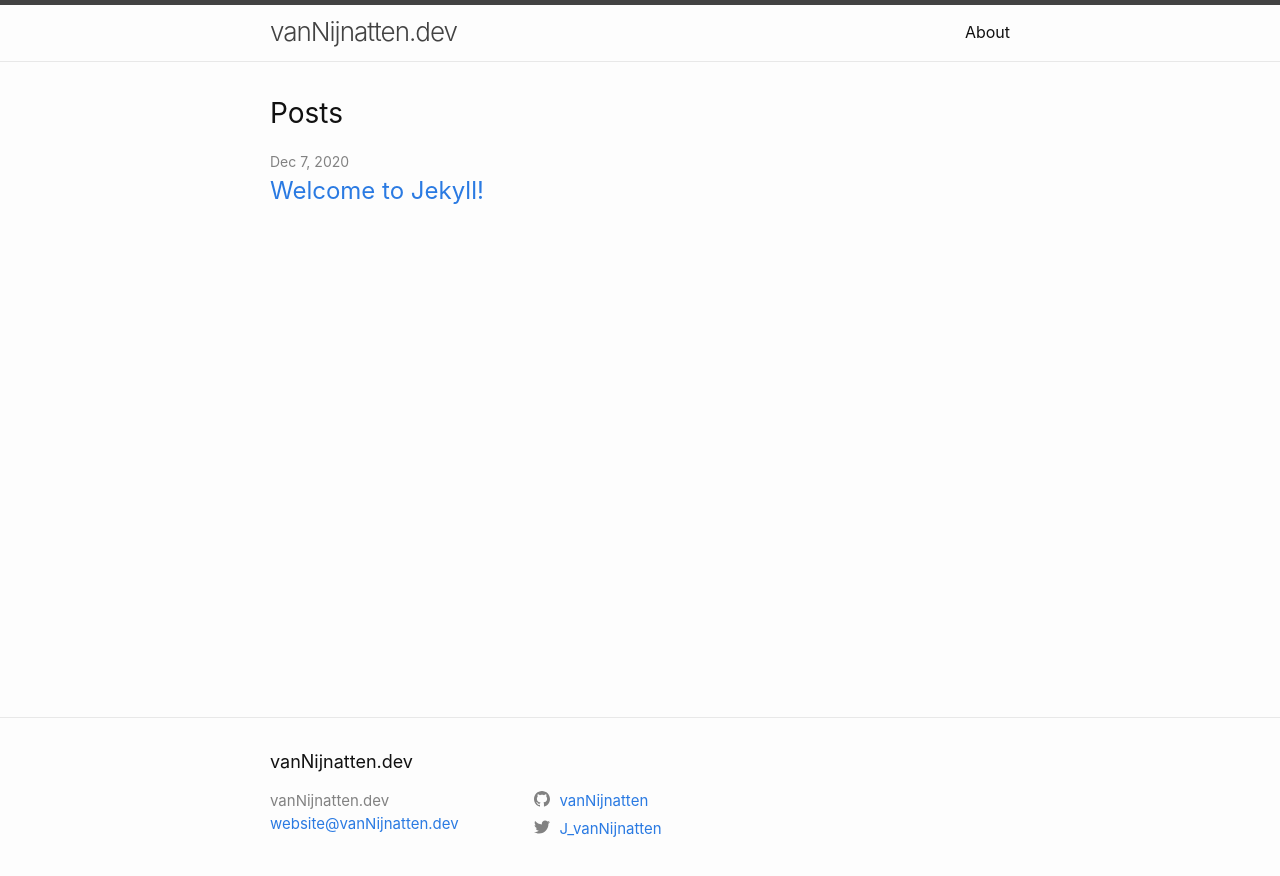
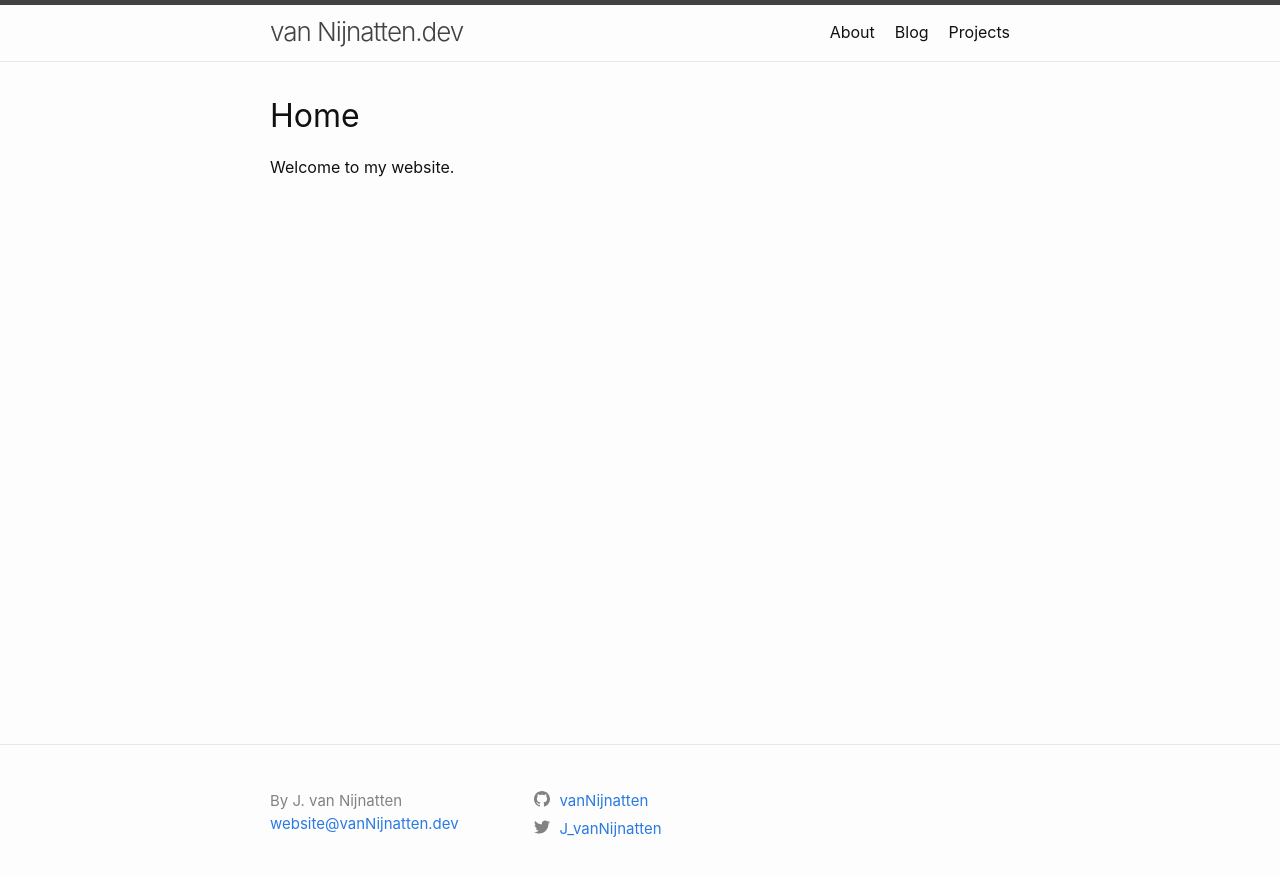
Before and after one commit to vanNijnatten/vanNijnatten.dev, a Jekyll site: the page built from index.markdown, in a window 1280 px wide. Shown: the top 876 px of the page. Built offline with Jekyll 4.4.1, drawn with Linux system fonts in a browser that asks for light colours.

Commit message:
First edits for the new layout

```diff
--- a/_config.yml
+++ b/_config.yml
@@ -18,7 +18,8 @@
 # You can create any custom variable you would like, and they will be accessible
 # in the templates via {{ site.myvariable }}.
 
-title: vanNijnatten.dev
+title: van Nijnatten.dev
+author: J. van Nijnatten
 email: website@vanNijnatten.dev
 description: >- # this means to ignore newlines until "baseurl:"
 
--- a/_includes/footer.html
+++ b/_includes/footer.html
@@ -3,14 +3,14 @@
 
   <div class="wrapper">
 
-    <h2 class="footer-heading">{{ site.title | escape }}</h2>
+    <h2 class="footer-heading">{{ escape }}</h2>
 
     <div class="footer-col-wrapper">
       <div class="footer-col footer-col-1">
         <ul class="contact-list">
           <li class="p-name">
             {%- if site.author -%}
-              {{ site.author | escape }}
+              By {{ site.author | escape }}
             {%- else -%}
               {{ site.title | escape }}
             {%- endif -%}
--- a/_layouts/home.html
+++ b/_layouts/home.html
@@ -5,29 +5,10 @@ layout: default
 <div class="home">
   {%- if page.title -%}
     <h1 class="page-heading">{{ page.title }}</h1>
+  {%- else if page.hiddentitle -%}
+    <h1 class="page-heading">{{ page.hiddentitle }}</h1>
   {%- endif -%}
 
   {{ content }}
 
-  {%- if site.posts.size > 0 -%}
-    <h2 class="post-list-heading">{{ page.list_title | default: "Posts" }}</h2>
-    <ul class="post-list">
-      {%- for post in site.posts -%}
-      <li>
-        {%- assign date_format = site.minima.date_format | default: "%b %-d, %Y" -%}
-        <span class="post-meta">{{ post.date | date: date_format }}</span>
-        <h3>
-          <a class="post-link" href="{{ post.url | relative_url }}">
-            {{ post.title | escape }}
-          </a>
-        </h3>
-        {%- if site.show_excerpts -%}
-          {{ post.excerpt }}
-        {%- endif -%}
-      </li>
-      {%- endfor -%}
-    </ul>
-
-  {%- endif -%}
-
 </div>
--- a/index.markdown
+++ b/index.markdown
@@ -1,6 +1,5 @@
 ---
-# Feel free to add content and custom Front Matter to this file.
-# To modify the layout, see https://jekyllrb.com/docs/themes/#overriding-theme-defaults
-
 layout: home
+hiddentitle: Home
 ---
+Welcome to my website.
```
Also changed, not shown: _layouts/blog.html (added, +32 -0 lines), blog.markdown (added, +7 -0 lines), projects.markdown (added, +18 -0 lines).
